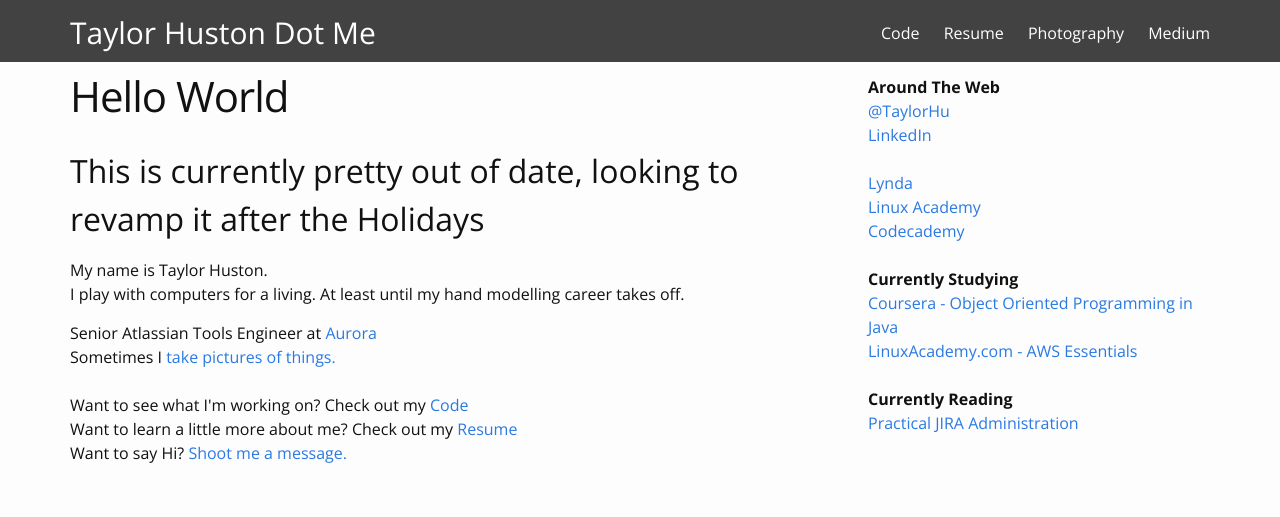
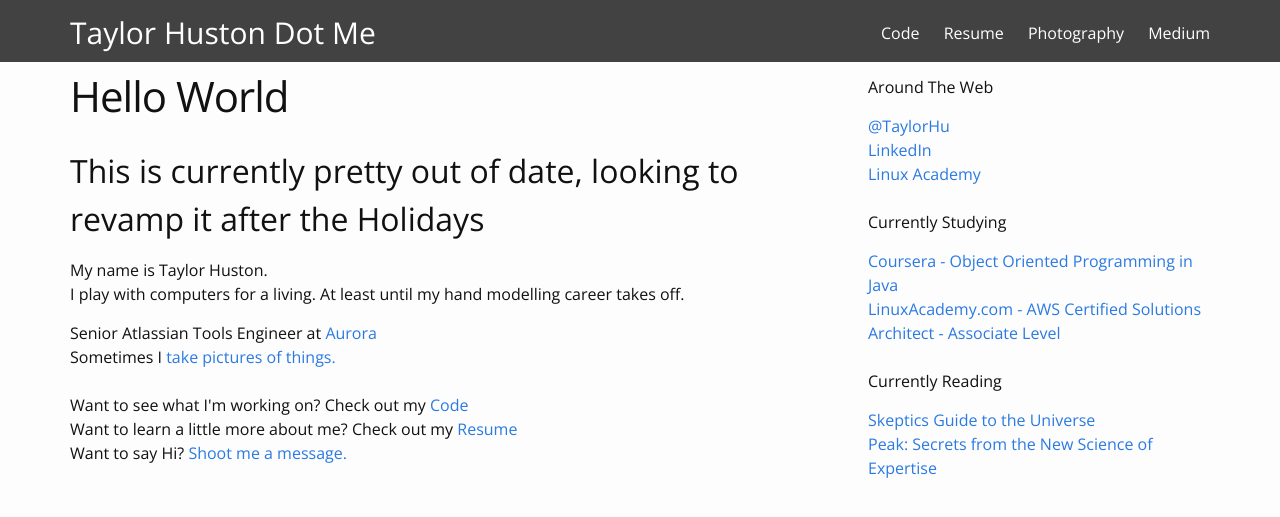
Before and after one commit to TaylorHuston/taylorhuston.github.io, a Jekyll site: the page built from index.html, in a window 1280 px wide, cut to the strip 0-566 px from the top of the page. Shown: the top 517 px of the strip. Built offline with Jekyll 4.4.1, drawn with Linux system fonts in a browser that asks for light colours; some web fonts are replaced.

Commit message:
Update sidebar

```diff
--- a/_includes/sidebar.html
+++ b/_includes/sidebar.html
@@ -1,29 +1,25 @@
 <div class="sidebar">
 
-  <strong>Around The Web</strong>
-  <br />
+  <h4>Around The Web</h4>
   <a href="https://twitter.com/TaylorHu" target="_blank">@TaylorHu</a>
   <br />
   <a href="https://www.linkedin.com/in/taylorhuston" target="_blank">LinkedIn</a>
   <br />
+  <a href="https://linuxacademy.com/profile/show/user/name/taylor.a.huston@gmail.com" target="_blank">Linux Academy</a>
+  <br /><br />
+  <h4>Currently Studying</h4>
+  <a href="https://www.coursera.org/learn/object-oriented-java" target="_blank">Coursera - Object Oriented Programming
+    in Java</a>
   <br />
-  <a href="http://www.lynda.com/AllCertificates/User/1103034" target="_blank">Lynda</a>
+  <a href="https://linuxacademy.com/profile/show/user/name/taylor.a.huston@gmail.com" target="_blank">LinuxAcademy.com -
+    AWS Certified Solutions Architect - Associate Level</a>
+  <br /><br />
+  <h4>Currently Reading</h4>
+  <a href="https://www.amazon.com/Skeptics-Guide-Universe-Really-Increasingly/dp/1538760533" target="_blank">Skeptics
+    Guide to the Universe</a>
   <br />
-  <a href="https://linuxacademy.com/profile/show/user/name/taylor.a.huston@gmail.com" target="_blank">Linux Academy</a>
-  <br />
-  <a href="https://www.codecademy.com/pyCoder84523" target="_blank">Codecademy</a>
-  <br />
-  <br />
-  <strong>Currently Studying</strong>
-  <br />
-  <a href="https://www.coursera.org/learn/object-oriented-java" target="_blank">Coursera - Object Oriented Programming in Java</a>
-  <br />
-  <a href="https://linuxacademy.com/profile/show/user/name/taylor.a.huston@gmail.com" target="_blank">LinuxAcademy.com - AWS Essentials</a>
-  <br />
-  <br />
-  <strong>Currently Reading</strong>
-  <br />
-  <a href="https://www.amazon.com/Practical-JIRA-Administration-Effectively-Documentation/dp/1449305415" target="_blank">Practical JIRA Administration</a>
+  <a href="https://www.amazon.com/gp/product/0544947223/ref=ppx_yo_dt_b_asin_title_o00_s00?ie=UTF8&psc=1"
+    target="_blank">Peak: Secrets from the New Science of Expertise</a>
 
 
 </div>
```
